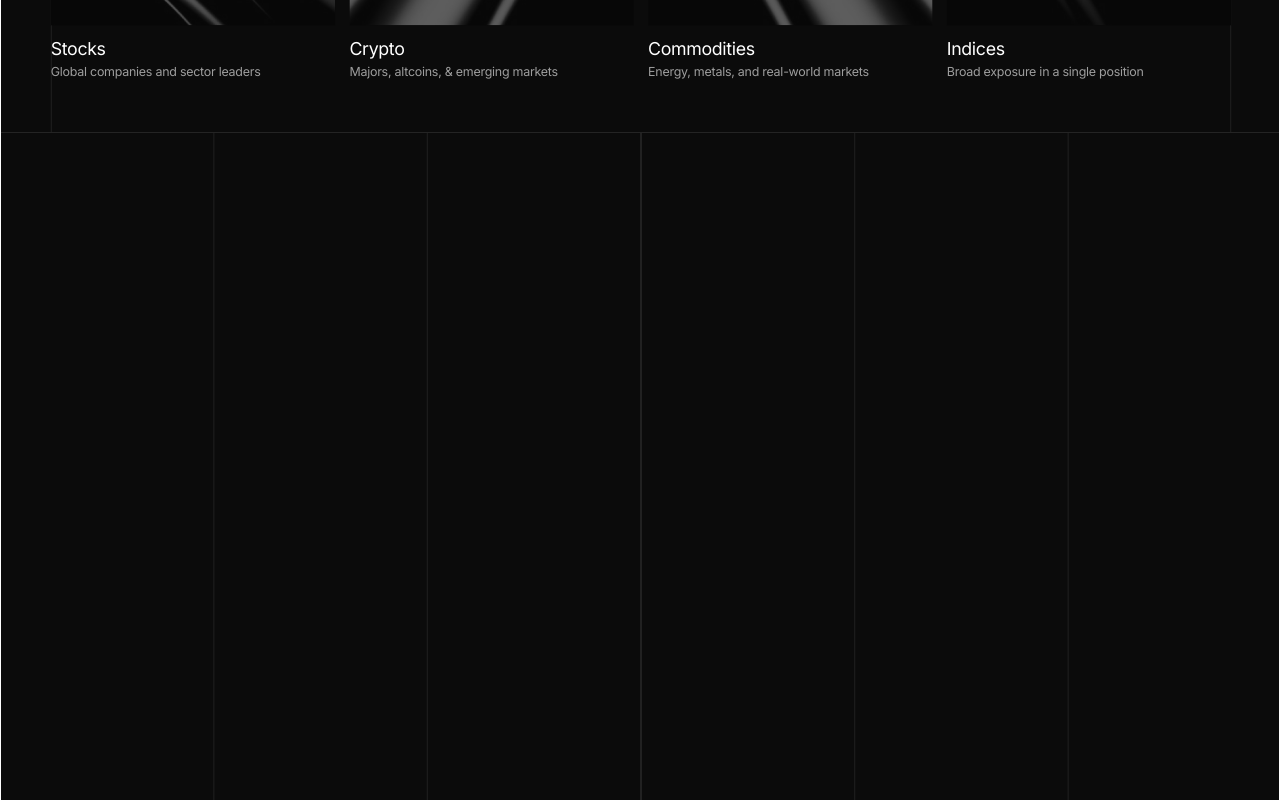
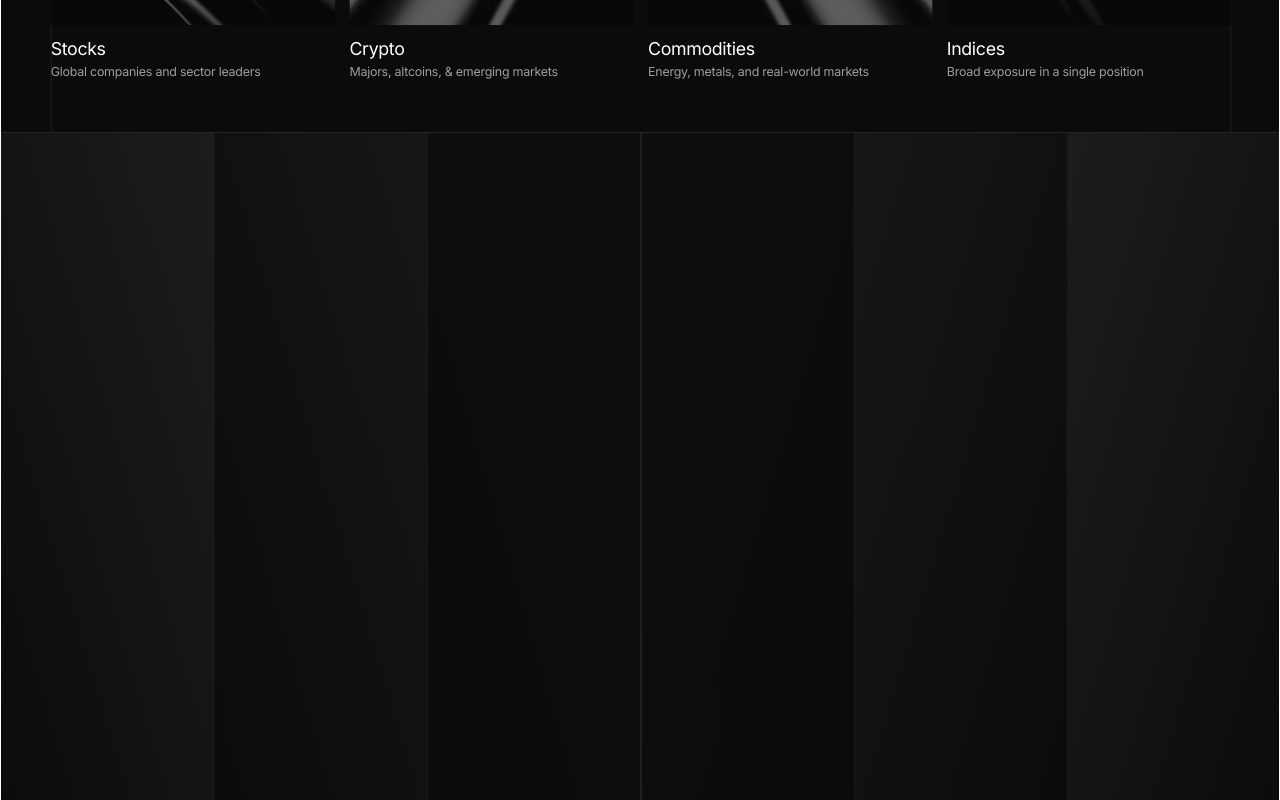
Before and after one commit to PIXELUPLABS/anoncoin, a Next.js app: page / in a window 1280 px wide. Shown: the part 1380-2180 px from the top of the page. Built offline with nearby package versions, Linux system fonts and the light colour scheme.

Commit message:
ui: applied gradients on the shader in the animation section

```diff
--- a/modules/landing/components/animation-section.tsx
+++ b/modules/landing/components/animation-section.tsx
@@ -17,6 +17,16 @@ const KEY_DELTAS: Record<string, number> = {
 // so a card's landing only ever keeps moving forward toward its mark.
 function easeOutCubic(t: number) {
   return 1 - (1 - t) ** 3;
+}
+
+// Each of the 6 shader columns gets its own diagonal sheen (brightest at the corner nearest
+// the outer edge and the top, fading toward the center seam and downward) rather than one
+// flat color - sampled from the reference image, where each panel resets independently and
+// the peak brightness tapers from the outer columns inward toward the middle seam.
+const COLUMN_PEAKS = [28, 22, 14];
+function columnGradient(peak: number, direction: "to top right" | "to top left") {
+  const grey = peak.toString(16).padStart(2, "0");
+  return `linear-gradient(${direction}, #0B0B0B 0%, #${grey}${grey}${grey} 100%)`;
 }
 
 // Each card starts fully off-page beyond its origin corner (hidden) and slides in just
@@ -259,16 +269,16 @@ export function AnimationSection() {
         className="relative z-20 flex w-1/2 divide-x-[0.5px] divide-[#FFFFFF1A] border-r-[0.5px] border-[#FFFFFF1A] bg-[#0B0B0B]"
         style={{ transform: `translateX(${-openProgress * 100}%)` }}
       >
-        {Array.from({ length: 3 }).map((_, index) => (
-          <div key={index} className="h-full flex-1" />
+        {COLUMN_PEAKS.map((peak, index) => (
+          <div key={index} className="h-full flex-1" style={{ background: columnGradient(peak, "to top right") }} />
         ))}
       </div>
       <div
         className="relative z-20 flex w-1/2 divide-x-[0.5px] divide-[#FFFFFF1A] border-l-[0.5px] border-[#FFFFFF1A] bg-[#0B0B0B]"
         style={{ transform: `translateX(${openProgress * 100}%)` }}
       >
-        {Array.from({ length: 3 }).map((_, index) => (
-          <div key={index} className="h-full flex-1" />
+        {[...COLUMN_PEAKS].reverse().map((peak, index) => (
+          <div key={index} className="h-full flex-1" style={{ background: columnGradient(peak, "to top left") }} />
         ))}
       </div>
       {CARD_ANIMATIONS.map((card) => {
```
Also changed, not shown: public/media/00.png (added).
